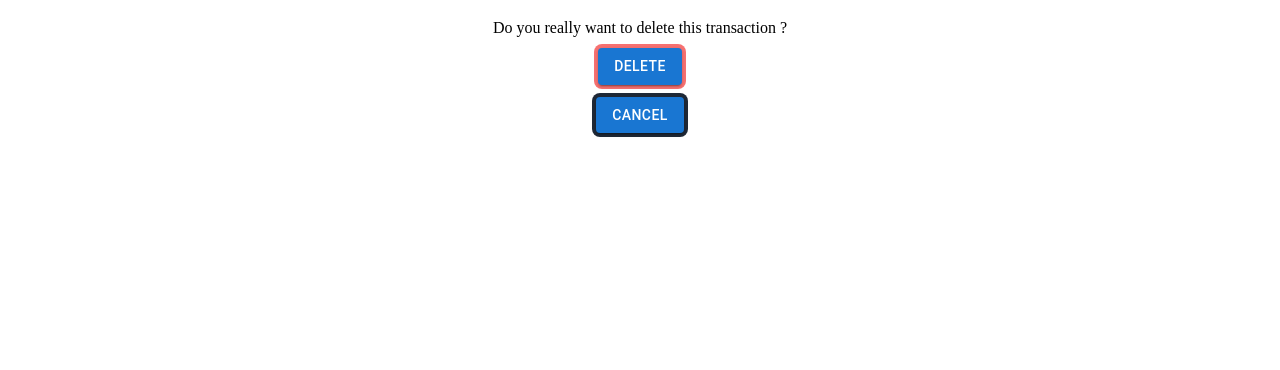
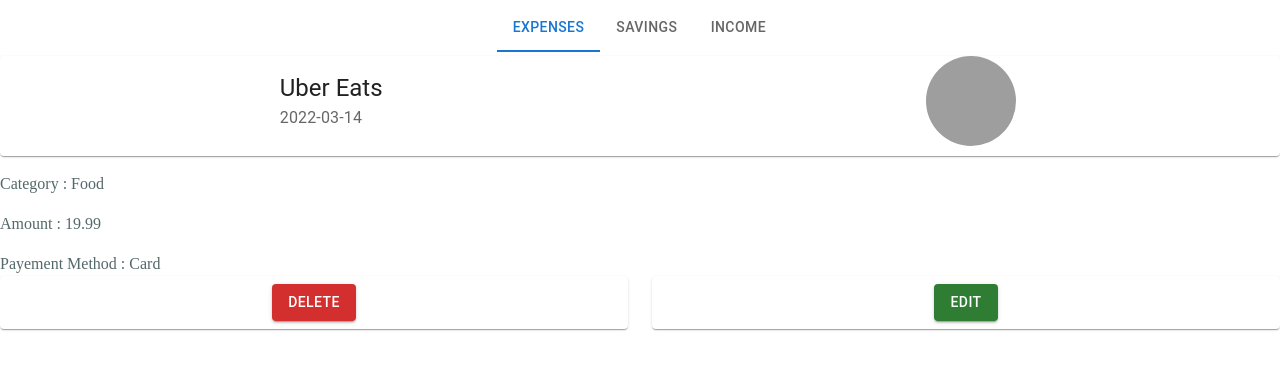
Before and after one commit to tchapsdev/finerd, a Next.js app: page / in a window 1280 px wide. Shown: the top 370 px of the page. Built offline with nearby package versions, Linux system fonts and the light colour scheme; grey boxes are pictures that could not be loaded.

Commit message:
Interface Info Transaction

```diff
--- /dev/null
+++ b/pages/components/listing/TransactionInfo.tsx
@@ -0,0 +1,81 @@
+import * as React from 'react';
+import Box from '@mui/material/Box';
+import Card from '@mui/material/Card';
+import CardContent from '@mui/material/CardContent';
+import Avatar from '@mui/material/Avatar';
+import Typography from '@mui/material/Typography';
+import Stack from '@mui/material/Stack';
+import Button from '@mui/material/Button';
+import Grid from '@mui/material/Grid';
+import { styled } from '@mui/material/styles';
+import Paper from '@mui/material/Paper';
+
+
+
+
+
+export const TransactionInfo = () => transactionInfo() ;
+const Item = styled(Paper)(({ theme }) => ({
+    backgroundColor: theme.palette.mode === 'dark' ? '#1A2027' : '#fff',
+    ...theme.typography.body2,
+    padding: theme.spacing(1),
+    textAlign: 'center',
+    color: theme.palette.text.secondary,
+  }));
+let transaction = { "Name":"Uber Eats","Date":"2022-03-14","Category":"Food","Amount":19.99,"Payementmethod":"Card" };
+
+export function transactionInfo() {
+
+  return (
+
+    <Box sx={{ width: "100%"}}>
+      <Stack spacing={2}>
+            <Card sx={{ display: 'flex',  justifyContent:"space-around"}}>
+                <Box sx={{  flexDirection: 'column'}}>
+                    <CardContent>
+                    <Typography component="div" variant="h5">
+                        {transaction["Name"]}
+                    </Typography>
+                    <Typography variant="subtitle1" color="text.secondary" component="div">
+                        {transaction["Date"]}
+                    </Typography>
+                    </CardContent>
+                </Box>
+                <Avatar
+                alt="Dépense"
+                src="/public/icons/icon-96x96.png"
+                sx={{ width: 90, height: 90  }}
+                />
+            </Card>
+
+            <Stack  spacing={2} sx={{  flexDirection: 'column'}}>
+                <h1> Category : {transaction["Category"]}  </h1>
+                <h4> Amount :  {transaction["Amount"]}</h4>
+                <h1> Payement Method : {transaction["Payementmethod"]} </h1>
+            </Stack>
+        </Stack>
+
+        <Box sx={{ width: '100%' }}>
+            <Grid container rowSpacing={1} columnSpacing={{ xs: 1, sm: 2, md: 3 }}>
+                <Grid item xs={6}>
+                <Item> <Button size="medium"  variant="contained" color="error" >Delete</Button> </Item>
+                </Grid>
+                <Grid item xs={6}>
+                <Item> <Button size="medium"  variant="contained" color="success" >Edit</Button> </Item>
+                </Grid>
+            </Grid>
+        </Box>
+
+    </Box>
+
+
+
+
+
+
+
+// image={require("/public/icons/icon-16x16.png")} // require image
+
+
+  );
+}
--- a/pages/components/navbar/Navbar.tsx
+++ b/pages/components/navbar/Navbar.tsx
@@ -24,6 +24,7 @@
 
     return (
         <div>
+
             <div>
                 <Tabs className="tabs tabs-boxed bg-white" value={value} onChange={handleChange} centered>
                     <Tab className="tab text-black" label="Expenses" {...indexToProps(0)} />
--- a/pages/index.tsx
+++ b/pages/index.tsx
@@ -4,15 +4,17 @@
 import { TransactionList } from './components/listing/TransactionList';
 import { AddTransaction } from './components/buttons/Buttons';
 import { DeleteTransaction_Card } from './components/buttons/DeleteTransaction_Card';
+import { TransactionInfo } from './components/listing/TransactionInfo';
 
 export default function Home() {
     return (
         <div className="bg-white"  >
-            {/* <Navbar/>
-            <LineChart/>
+            <Navbar/>
+            {/* <LineChart/>
             <TransactionList/>
-            <AddTransaction/> */}
-            <DeleteTransaction_Card/>
+            <AddTransaction/>
+            <DeleteTransaction_Card/> */}
+            <TransactionInfo/>
         </div>
     )
 }
```
Also changed, not shown: 1 other file (tests, documents, lock files or other folders).
